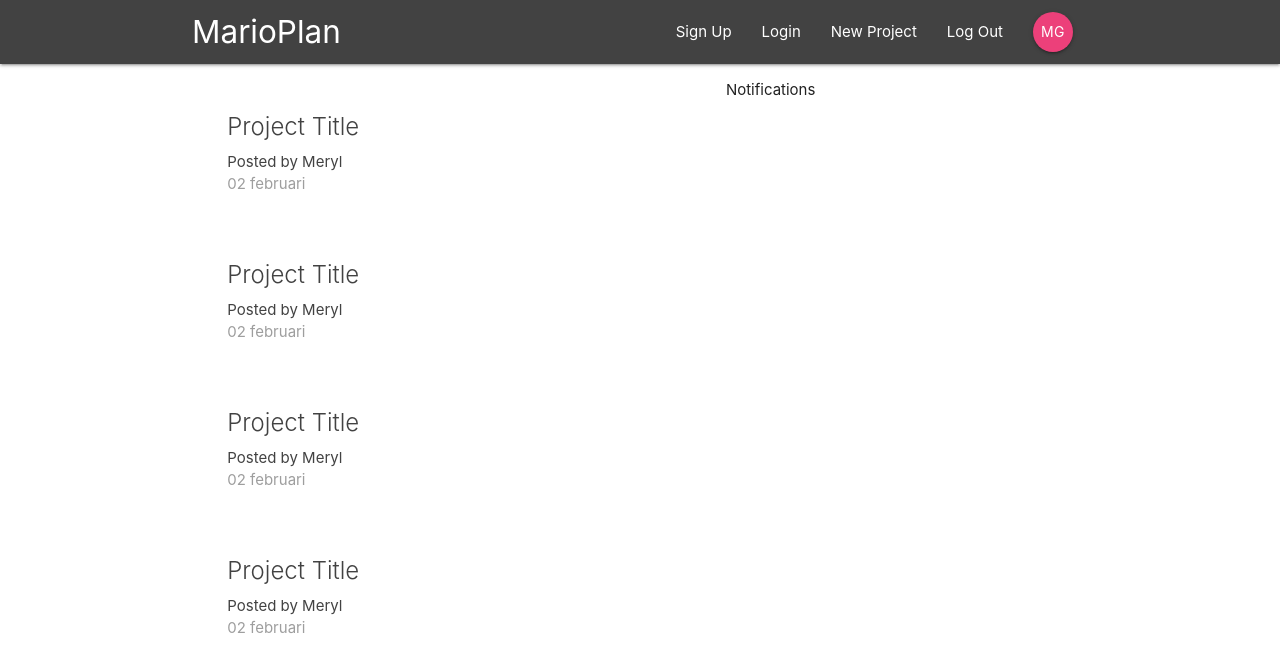
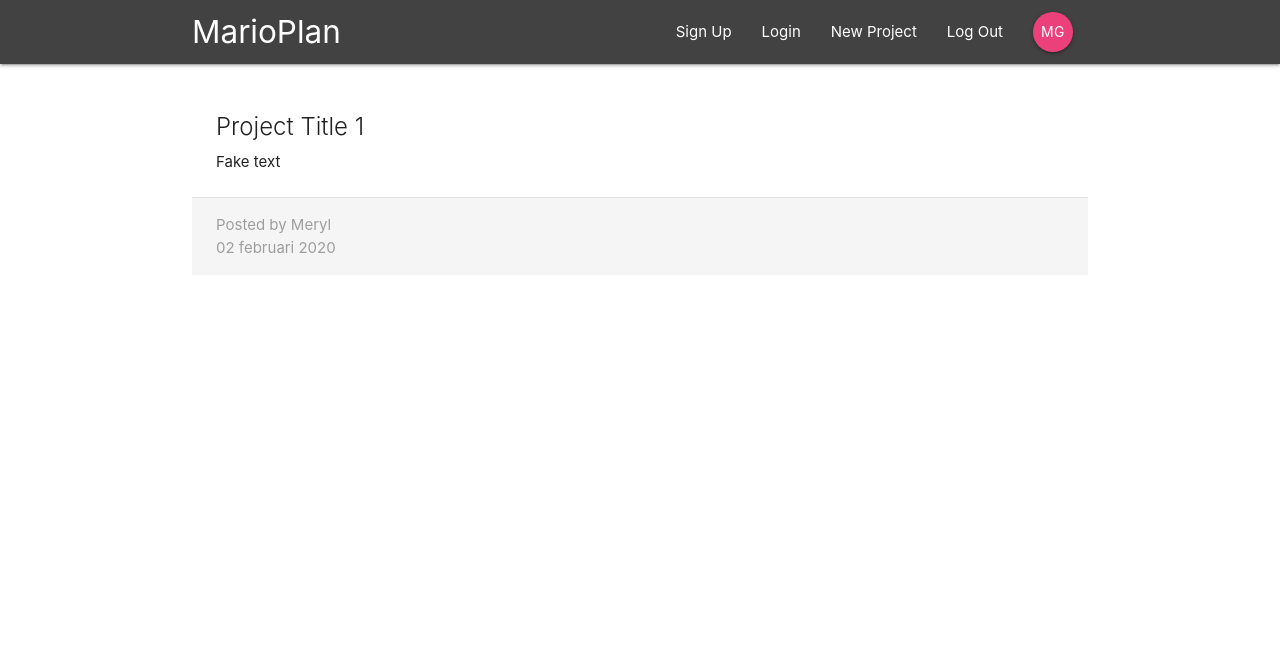
Before and after one commit to MerylGeugies/Project-Board, a React (Create React App) app: page /project/1 in a window 1280 px wide. Shown: the top 672 px of the page. Built offline with nearby package versions, Linux system fonts and the light colour scheme.

Commit message:
Hard coded the details and linked to project/id

```diff
--- a/src/App.js
+++ b/src/App.js
@@ -2,6 +2,7 @@
 import { BrowserRouter, Switch, Route} from 'react-router-dom';
 import Navbar from './components/layout/Navbar';
 import Dashboard from './components/dashboard/Dashboard';
+import ProjectDetails from './components/projects/ProjectDetails';
 
 class App extends Component {
   render() {
@@ -10,7 +11,8 @@
         <div className='App'>
           <Navbar />
           <Switch>
-            <Route path='/' component={Dashboard} />
+            <Route exact path='/' component={Dashboard} />
+            <Route path='/project/:id' component={ProjectDetails} />
           </Switch>
         </div>
     </BrowserRouter>
--- a/src/components/projects/ProjectDetails.js
+++ b/src/components/projects/ProjectDetails.js
@@ -0,0 +1,22 @@
+import React from 'react'
+
+const ProjectDetails = (props) => {
+  const id = props.match.params.id;
+  return (
+    <div className='container section project-details'>
+      <div className='card z-depth-0'>
+        <div className='card-content'>
+          <span className='card-title'> Project Title {id}</span>
+          <p> Fake text </p>
+        </div>
+        <div className='card-action grey lighten-4 grey-text'>
+          <div> Posted by Meryl </div>
+          <div> 02 februari 2020</div>
+        </div>
+      </div>
+    </div>
+
+  )
+}
+
+export default ProjectDetails
```
